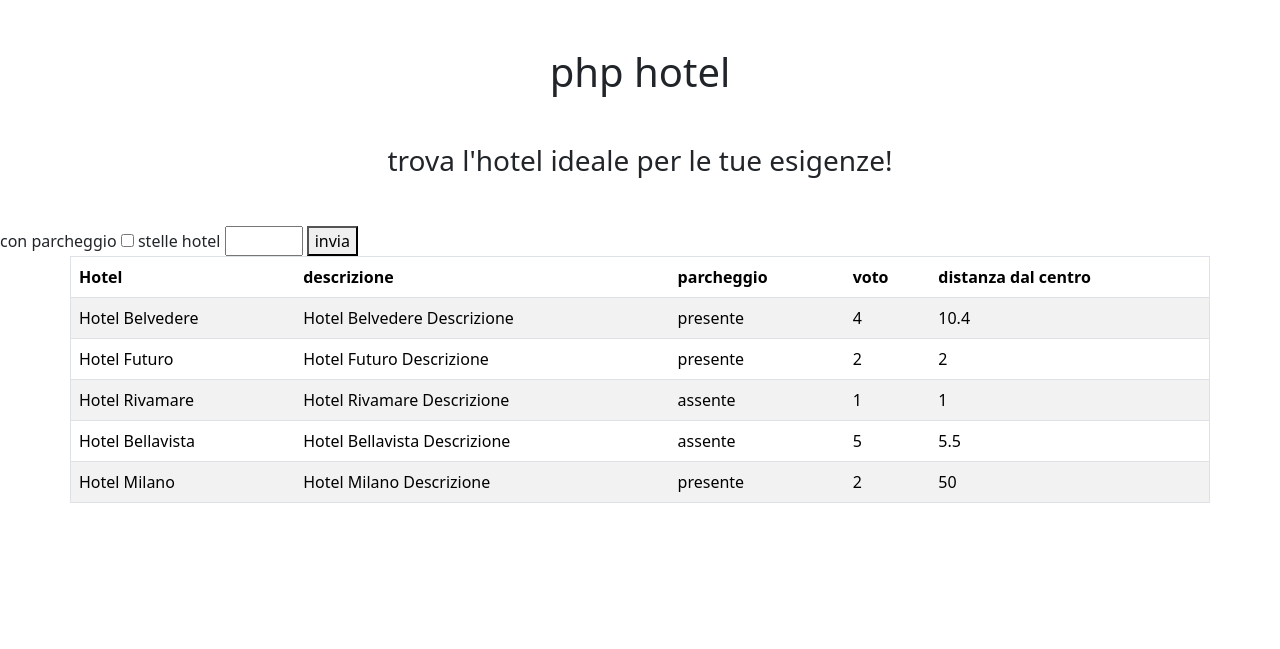
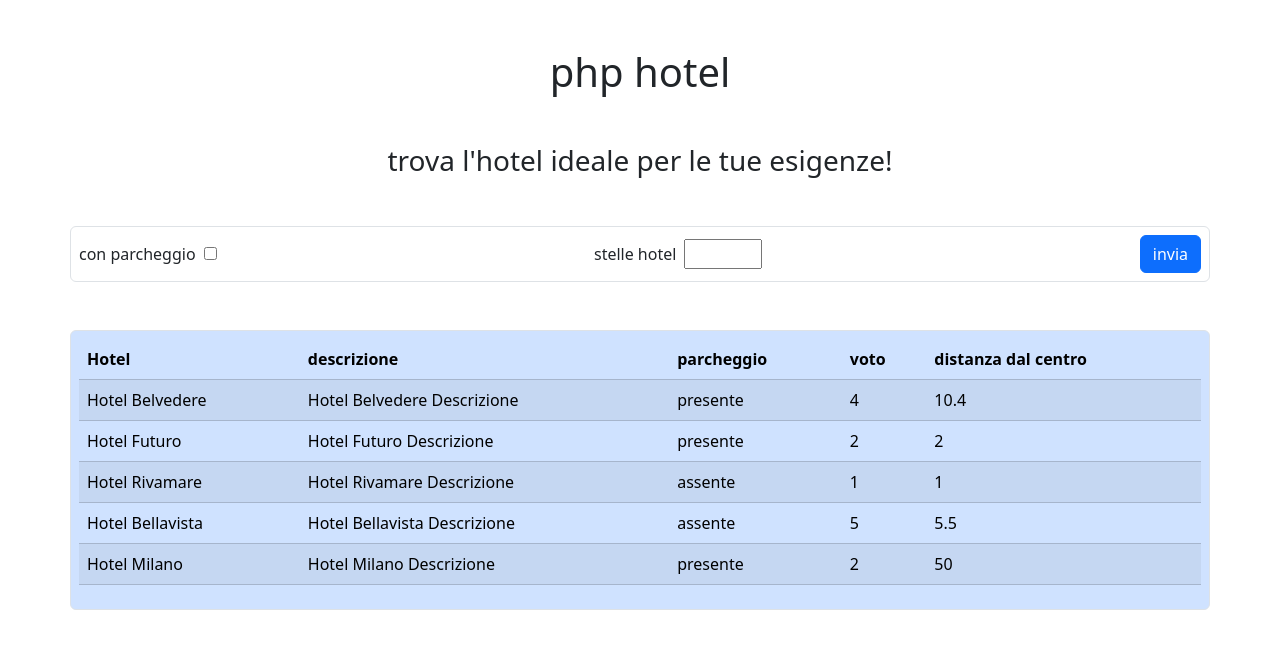
Before and after one commit to BassaniDavid/php-hotel, a PHP site: page / in a window 1280 px wide. Shown: the top 649 px of the page. Run offline with PHP 8.4, Linux system fonts and the light colour scheme.

Commit message:
feat: enhance form layout and styling for hotel search

```diff
--- a/index.php
+++ b/index.php
@@ -56,18 +56,25 @@
     <h3 class="text-center m-5">trova l'hotel ideale per le tue esigenze!</h3>
 
     <!-- form -->
-    <form action="index.php" method="get">
-        <label for="">con parcheggio</label>
-        <input type="checkbox" name="parcheggio" id="">
-        <label for="">stelle hotel</label>
-        <input type="number" name="stelle" id="" min="1" max="5">
-        <button type="submit">invia</button>
+    <form action="index.php" method="get" class="text-center mb-5 p-2 d-flex justify-content-between border rounded-2 container">
+        <div class="d-flex align-items-center gap-2">
+            <label for="parcheggio">con parcheggio</label>
+            <input type="checkbox" name="parcheggio" id="parcheggio">
+        </div>
+        <div class="d-flex align-items-center gap-2">
+            <label for="stelle">stelle hotel</label>
+            <input type="number" name="stelle" id="stelle" min="1" max="5">
+        </div>
+        <div>
+            <button type="submit" class="btn btn-primary">invia</button>
+        </div>
     </form>
 
 
 
 <!-- tabella -->
-<table class="table container table-striped border">
+<div class="p-2 border container rounded-2 bg-primary-subtle">
+<table class="table table-striped table-primary">
 <thead>
   <tr>
     <th scope="col">Hotel</th>
@@ -151,5 +158,6 @@
     ?>
 </tbody>
 </table>
+</div>
 </body>
 </html>
```
